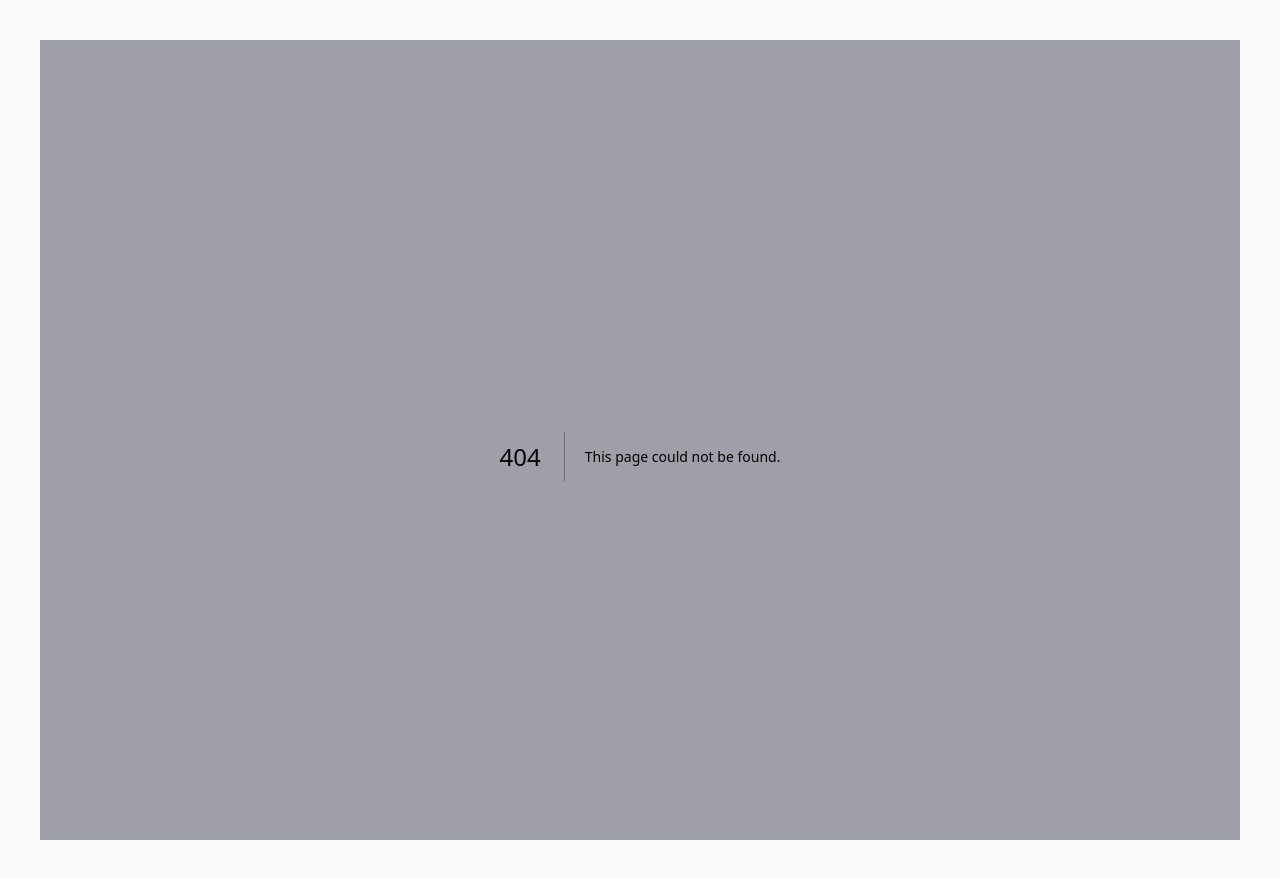
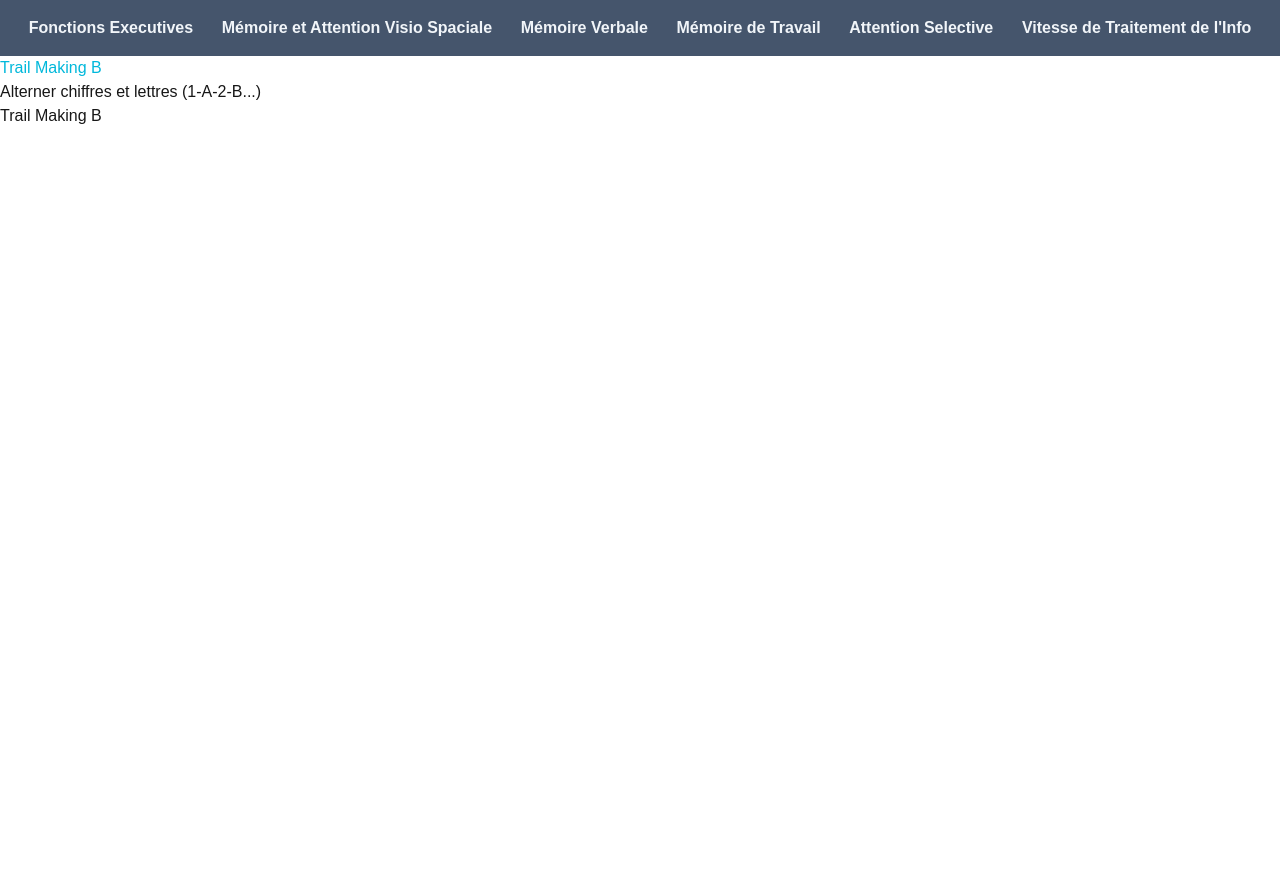
Before and after one commit to TLRKiliann/webapp-np-one, a Next.js app in the folder my-app/: page /fonctions-executives/1 in a window 1280 px wide. Before the commit this address had no page. After the commit the page ends 800 px from the top, so only its background shows below. Built offline with nearby package versions, Linux system fonts and the light colour scheme.

Commit message:
style review & functions exec improved by id route

```diff
--- /dev/null
+++ b/my-app/app/fonctions-executives/[id]/page.tsx
@@ -0,0 +1,48 @@
+import SimpleHanoiFexec from "@/app/ui/fexec/SimpleHanoiFexec";
+import TrailMakingBFexec from "@/app/ui/fexec/TrailMakingBFexec";
+import TriCartesFexec from "@/app/ui/fexec/TriCartesFexec";
+
+export default async function Executives({ params }: { params: Promise<{ id: string }> }) {
+
+    const { id } = await params;
+
+    const tasks = {
+        "1": {
+            title: "Trail Making B",
+            description: "Alterner chiffres et lettres (1-A-2-B...)"
+        },
+        "2": {
+            title: "Tours de Hanoï simplifiée",
+            description: "Déplacer des disques selon des règles"
+        },
+        "3": {
+            title: "Tri de cartes (WCST adapté)",
+            description: "Deviner la règle de tri qui change"
+        }
+    } as const;
+
+    const task = tasks[id as keyof typeof tasks];
+
+    if (!task) {
+        return <div>Tâche non trouvée !</div>
+    }
+
+    return (
+        <div>
+            <h1 className="text-cyan-500">{task.title}</h1>
+
+            <p>{task.description}</p>
+
+            <div>
+                {id === "1" ? (
+                    <TrailMakingBFexec />
+                ) : id === "2" ? (
+                    <SimpleHanoiFexec />
+                ) : (
+                    <TriCartesFexec />
+                )}
+
+            </div>
+        </div>
+    );
+}
--- a/my-app/app/fonctions-executives/page.tsx
+++ b/my-app/app/fonctions-executives/page.tsx
@@ -1,5 +1,25 @@
+import Link from "next/link";
+
 export default function FonctionsExecutives() {
     return (
-        <h1>Fonctions Executives</h1>
+        <div className="w-auto h-screen bg-zinc-400 m-4">
+
+            <h1 className="text-2xl font-bold">Fonctions Executives</h1>
+
+            <p className="my-10">Planifier, s'adapter, inhiber les mauvaises réponses</p>
+
+            <ul className="list-disc">
+                <li className="m-4">
+                    <Link href="/fonctions-executives/1">Trail Making B: alterner chiffres et lettres (1-A-2-B...)</Link>
+                </li>
+                <li className="m-4">
+                    <Link href="/fonctions-executives/2">Tours de Hanoï simplifiée: déplacer des disques selon des règles</Link>
+                </li>
+                <li className="m-4">
+                    <Link href="/fonctions-executives/3">Tri de cartes (WCST adapté): deviner la règle de tri qui change</Link>
+                </li>
+            </ul>
+
+        </div>
     )
 }
--- a/my-app/app/layout.tsx
+++ b/my-app/app/layout.tsx
@@ -1,5 +1,6 @@
 import type { Metadata } from "next";
 // import { Geist, Geist_Mono } from "next/font/google";
+import Menu from "./ui/Menu";
 import "./globals.css";
 
 // const geistSans = Geist({
@@ -14,7 +15,7 @@ import "./globals.css";
 
 export const metadata: Metadata = {
   title: "Neuro-Psy-One",
-  description: "WebApp Neuro-Psy pour remédiation cognitive",
+  description: "WebApp Neuro-Psy de remédiation cognitive",
 };
 
 export default function RootLayout({
@@ -25,11 +26,10 @@ export default function RootLayout({
   return (
     <html lang="en">
       <body className="min-h-full flex flex-col">
-        <div className="bg-zinc-50 font-sans dark:bg-black p-10">
-          <main className="w-full h-screen p-4 bg-zinc-400 dark:bg-black">
-            {children}
-          </main>
-        </div>
+        <main className="w-full h-screen dark:bg-black">
+          <Menu />
+          {children}
+        </main>
       </body>
     </html>
   );
--- a/my-app/app/page.tsx
+++ b/my-app/app/page.tsx
@@ -9,22 +9,22 @@ export default function Home() {
 
       <ul className="list-disc ml-10 my-10">
         <li className="text-lg text-cyan-700 font-bold mb-4">
-          <Link href="./fonctions-executives">Fonctions Executives</Link>
+          <Link href="/fonctions-executives">Fonctions Executives</Link>
         </li>
         <li className="text-lg text-cyan-700 font-bold mb-4">
-          <Link href="./memo-visio-space">Mémoire et Attention Visio Spaciale</Link>
+          <Link href="/memo-visio-space">Mémoire et Attention Visio Spaciale</Link>
         </li>
         <li className="text-lg text-cyan-700 font-bold mb-4">
-          <Link href="./memo-verbale">Mémoire Verbale</Link>
+          <Link href="/memo-verbale">Mémoire Verbale</Link>
         </li>
         <li className="text-lg text-cyan-700 font-bold mb-4">
-          <Link href="./memo-travail">Mémoire de Travail</Link>
+          <Link href="/memo-travail">Mémoire de Travail</Link>
         </li>
         <li className="text-lg text-cyan-700 font-bold mb-4">
-          <Link href="./attention-selective">Attention Selective</Link>
+          <Link href="/attention-selective">Attention Selective</Link>
         </li>
         <li className="text-lg text-cyan-700 font-bold mb-4">
-          <Link href="./vitesse-traitement">Vitesse de Traitement de l'Info</Link>
+          <Link href="/vitesse-traitement">Vitesse de Traitement de l'Info</Link>
         </li>
       </ul>
     </>
--- /dev/null
+++ b/my-app/app/ui/Menu.tsx
@@ -0,0 +1,28 @@
+import Link from "next/link";
+
+export default function Menu() {
+    return (
+        <div className="bg-slate-600 dark:bg-slate-700/70">
+            <ul className="flex flex-row items-center justify-evenly">
+                <li className="text-base text-slate-100 font-bold my-4">
+                    <Link href="/fonctions-executives">Fonctions Executives</Link>
+                </li>
+                <li className="text-base text-slate-100 font-bold my-4">
+                    <Link href="/memo-visio-space">Mémoire et Attention Visio Spaciale</Link>
+                </li>
+                <li className="text-base text-slate-100 font-bold my-4">
+                    <Link href="/memo-verbale">Mémoire Verbale</Link>
+                </li>
+                <li className="text-base text-slate-100 font-bold my-4">
+                    <Link href="/memo-travail">Mémoire de Travail</Link>
+                </li>
+                <li className="text-base text-slate-100 font-bold my-4">
+                    <Link href="/attention-selective">Attention Selective</Link>
+                </li>
+                <li className="text-base text-slate-100 font-bold my-4">
+                    <Link href="/vitesse-traitement">Vitesse de Traitement de l'Info</Link>
+                </li>
+            </ul>
+        </div>
+    )
+}
--- /dev/null
+++ b/my-app/app/ui/fexec/SimpleHanoiFexec.tsx
@@ -0,0 +1,5 @@
+export default function SimpleHanoiFexec() {
+    return (
+        <h1>Simple Hanoï</h1>
+    )
+}
--- /dev/null
+++ b/my-app/app/ui/fexec/TrailMakingBFexec.tsx
@@ -0,0 +1,5 @@
+export default function TrailMakingBFexec() {
+    return (
+        <h1>Trail Making B</h1>
+    )
+}
--- /dev/null
+++ b/my-app/app/ui/fexec/TriCartesFexec.tsx
@@ -0,0 +1,5 @@
+export default function TriCartesFexec() {
+    return (
+        <h1>Tri Cartes</h1>
+    )
+}
```
